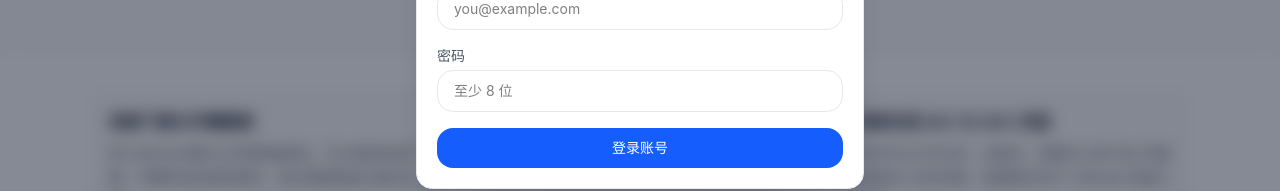
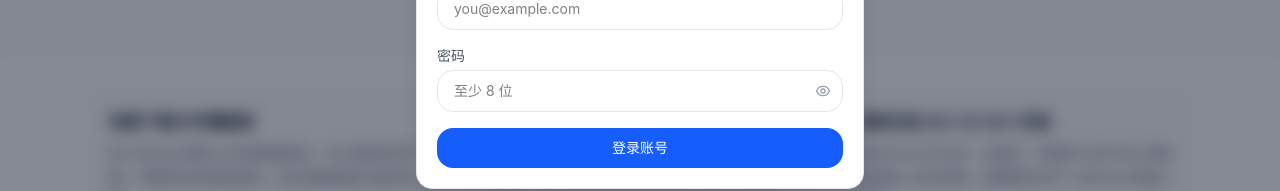
Before and after one commit to LZY-Ricardo/free-video-download, a Vue app in the folder frontend/: page / in a window 1280 px wide. Both pictures are taken after a click on the button "登录". Shown: the part 437-628 px from the top of the page. Built offline with nearby package versions, Linux system fonts and the light colour scheme; no server answers.

Commit message:
feat(auth): 密码输入框新增显示/隐藏切换按钮

```diff
--- a/frontend/src/components/AuthModal.vue
+++ b/frontend/src/components/AuthModal.vue
@@ -36,6 +36,9 @@ const registerForm = reactive({
   confirmPassword: '',
 })
 const localError = ref<string | null>(null)
+const showLoginPassword = ref(false)
+const showRegisterPassword = ref(false)
+const showRegisterConfirmPassword = ref(false)
 
 watch(
   () => props.mode,
@@ -167,13 +170,23 @@ const handleRegister = async () => {
             </div>
             <div>
               <label class="block text-sm text-gray-600 mb-1">密码</label>
+              <div class="relative">
                 <input
                   v-model="loginForm.password"
-                type="password"
-                class="w-full rounded-lg border border-gray-200 px-4 py-2.5 text-sm focus:border-blue-500 focus:outline-none focus:ring-2 focus:ring-blue-500/20"
+                  :type="showLoginPassword ? 'text' : 'password'"
+                  class="w-full rounded-lg border border-gray-200 px-4 py-2.5 pr-10 text-sm focus:border-blue-500 focus:outline-none focus:ring-2 focus:ring-blue-500/20"
                   placeholder="至少 8 位"
                   @keyup.enter="handleLogin"
                 />
+                <button
+                  type="button"
+                  class="absolute right-3 top-1/2 -translate-y-1/2 text-gray-400 hover:text-gray-600 transition-colors"
+                  @click="showLoginPassword = !showLoginPassword"
+                >
+                  <svg v-if="showLoginPassword" class="w-4 h-4" fill="none" stroke="currentColor" viewBox="0 0 24 24"><path stroke-linecap="round" stroke-linejoin="round" stroke-width="2" d="M13.875 18.825A10.05 10.05 0 0112 19c-4.478 0-8.268-2.943-9.543-7a9.97 9.97 0 011.563-3.029m5.858.908a3 3 0 114.243 4.243M9.878 9.878l4.242 4.242M9.88 9.88l-3.29-3.29m7.532 7.532l3.29 3.29M3 3l3.59 3.59m0 0A9.953 9.953 0 0112 5c4.478 0 8.268 2.943 9.543 7a10.025 10.025 0 01-4.132 5.411m0 0L21 21" /></svg>
+                  <svg v-else class="w-4 h-4" fill="none" stroke="currentColor" viewBox="0 0 24 24"><path stroke-linecap="round" stroke-linejoin="round" stroke-width="2" d="M15 12a3 3 0 11-6 0 3 3 0 016 0z" /><path stroke-linecap="round" stroke-linejoin="round" stroke-width="2" d="M2.458 12C3.732 7.943 7.523 5 12 5c4.478 0 8.268 2.943 9.542 7-1.274 4.057-5.064 7-9.542 7-4.477 0-8.268-2.943-9.542-7z" /></svg>
+                </button>
+              </div>
             </div>
             <button
               class="w-full rounded-lg bg-blue-600 text-white py-2.5 text-sm font-medium hover:bg-blue-700 disabled:bg-gray-300 disabled:cursor-not-allowed transition-colors"
@@ -196,22 +209,42 @@ const handleRegister = async () => {
             </div>
             <div>
               <label class="block text-sm text-gray-600 mb-1">密码</label>
+              <div class="relative">
                 <input
                   v-model="registerForm.password"
-                type="password"
-                class="w-full rounded-lg border border-gray-200 px-4 py-2.5 text-sm focus:border-blue-500 focus:outline-none focus:ring-2 focus:ring-blue-500/20"
+                  :type="showRegisterPassword ? 'text' : 'password'"
+                  class="w-full rounded-lg border border-gray-200 px-4 py-2.5 pr-10 text-sm focus:border-blue-500 focus:outline-none focus:ring-2 focus:ring-blue-500/20"
                   placeholder="至少 8 位"
                 />
+                <button
+                  type="button"
+                  class="absolute right-3 top-1/2 -translate-y-1/2 text-gray-400 hover:text-gray-600 transition-colors"
+                  @click="showRegisterPassword = !showRegisterPassword"
+                >
+                  <svg v-if="showRegisterPassword" class="w-4 h-4" fill="none" stroke="currentColor" viewBox="0 0 24 24"><path stroke-linecap="round" stroke-linejoin="round" stroke-width="2" d="M13.875 18.825A10.05 10.05 0 0112 19c-4.478 0-8.268-2.943-9.543-7a9.97 9.97 0 011.563-3.029m5.858.908a3 3 0 114.243 4.243M9.878 9.878l4.242 4.242M9.88 9.88l-3.29-3.29m7.532 7.532l3.29 3.29M3 3l3.59 3.59m0 0A9.953 9.953 0 0112 5c4.478 0 8.268 2.943 9.543 7a10.025 10.025 0 01-4.132 5.411m0 0L21 21" /></svg>
+                  <svg v-else class="w-4 h-4" fill="none" stroke="currentColor" viewBox="0 0 24 24"><path stroke-linecap="round" stroke-linejoin="round" stroke-width="2" d="M15 12a3 3 0 11-6 0 3 3 0 016 0z" /><path stroke-linecap="round" stroke-linejoin="round" stroke-width="2" d="M2.458 12C3.732 7.943 7.523 5 12 5c4.478 0 8.268 2.943 9.542 7-1.274 4.057-5.064 7-9.542 7-4.477 0-8.268-2.943-9.542-7z" /></svg>
+                </button>
+              </div>
             </div>
             <div>
               <label class="block text-sm text-gray-600 mb-1">确认密码</label>
+              <div class="relative">
                 <input
                   v-model="registerForm.confirmPassword"
-                type="password"
-                class="w-full rounded-lg border border-gray-200 px-4 py-2.5 text-sm focus:border-blue-500 focus:outline-none focus:ring-2 focus:ring-blue-500/20"
+                  :type="showRegisterConfirmPassword ? 'text' : 'password'"
+                  class="w-full rounded-lg border border-gray-200 px-4 py-2.5 pr-10 text-sm focus:border-blue-500 focus:outline-none focus:ring-2 focus:ring-blue-500/20"
                   placeholder="再次输入密码"
                   @keyup.enter="handleRegister"
                 />
+                <button
+                  type="button"
+                  class="absolute right-3 top-1/2 -translate-y-1/2 text-gray-400 hover:text-gray-600 transition-colors"
+                  @click="showRegisterConfirmPassword = !showRegisterConfirmPassword"
+                >
+                  <svg v-if="showRegisterConfirmPassword" class="w-4 h-4" fill="none" stroke="currentColor" viewBox="0 0 24 24"><path stroke-linecap="round" stroke-linejoin="round" stroke-width="2" d="M13.875 18.825A10.05 10.05 0 0112 19c-4.478 0-8.268-2.943-9.543-7a9.97 9.97 0 011.563-3.029m5.858.908a3 3 0 114.243 4.243M9.878 9.878l4.242 4.242M9.88 9.88l-3.29-3.29m7.532 7.532l3.29 3.29M3 3l3.59 3.59m0 0A9.953 9.953 0 0112 5c4.478 0 8.268 2.943 9.543 7a10.025 10.025 0 01-4.132 5.411m0 0L21 21" /></svg>
+                  <svg v-else class="w-4 h-4" fill="none" stroke="currentColor" viewBox="0 0 24 24"><path stroke-linecap="round" stroke-linejoin="round" stroke-width="2" d="M15 12a3 3 0 11-6 0 3 3 0 016 0z" /><path stroke-linecap="round" stroke-linejoin="round" stroke-width="2" d="M2.458 12C3.732 7.943 7.523 5 12 5c4.478 0 8.268 2.943 9.542 7-1.274 4.057-5.064 7-9.542 7-4.477 0-8.268-2.943-9.542-7z" /></svg>
+                </button>
+              </div>
             </div>
             <button
               class="w-full rounded-lg bg-blue-600 text-white py-2.5 text-sm font-medium hover:bg-blue-700 disabled:bg-gray-300 disabled:cursor-not-allowed transition-colors"
```
Lines whose indentation alone changed are shown as unchanged.
